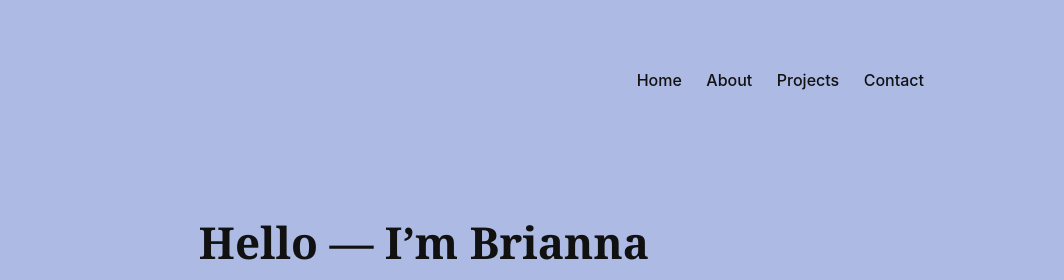
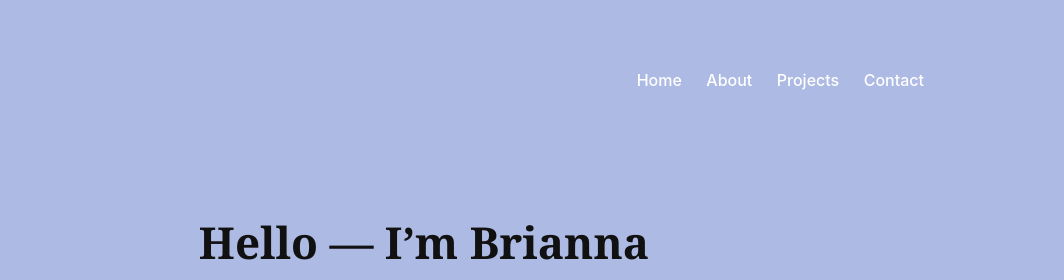
Before and after one commit to boonebr1-stack/Personal-Portfolio, a plain HTML site: page index.html in a window 1280 px wide. Shown: the top 280 px of the page, 216-1280 px from the left. Drawn offline with Linux system fonts and the light colour scheme.

Commit message:
git add .

```diff
--- a/css/styles.css
+++ b/css/styles.css
@@ -9,9 +9,8 @@ img { max-width:100%; height:auto; display:block; }
 .header-inner { display:flex; align-items:center; justify-content:space-between; }
 
 /* Header */
-.site-header .site-nav a[aria-current="page"] {
+.site-header .site-nav a {
   color: #fff;
-  text-decoration: underline;
 }
 .logo { width:72px; height:auto; }
 .site-nav a { margin-left:20px; text-decoration:none; color:inherit; font-weight:500; }
```
